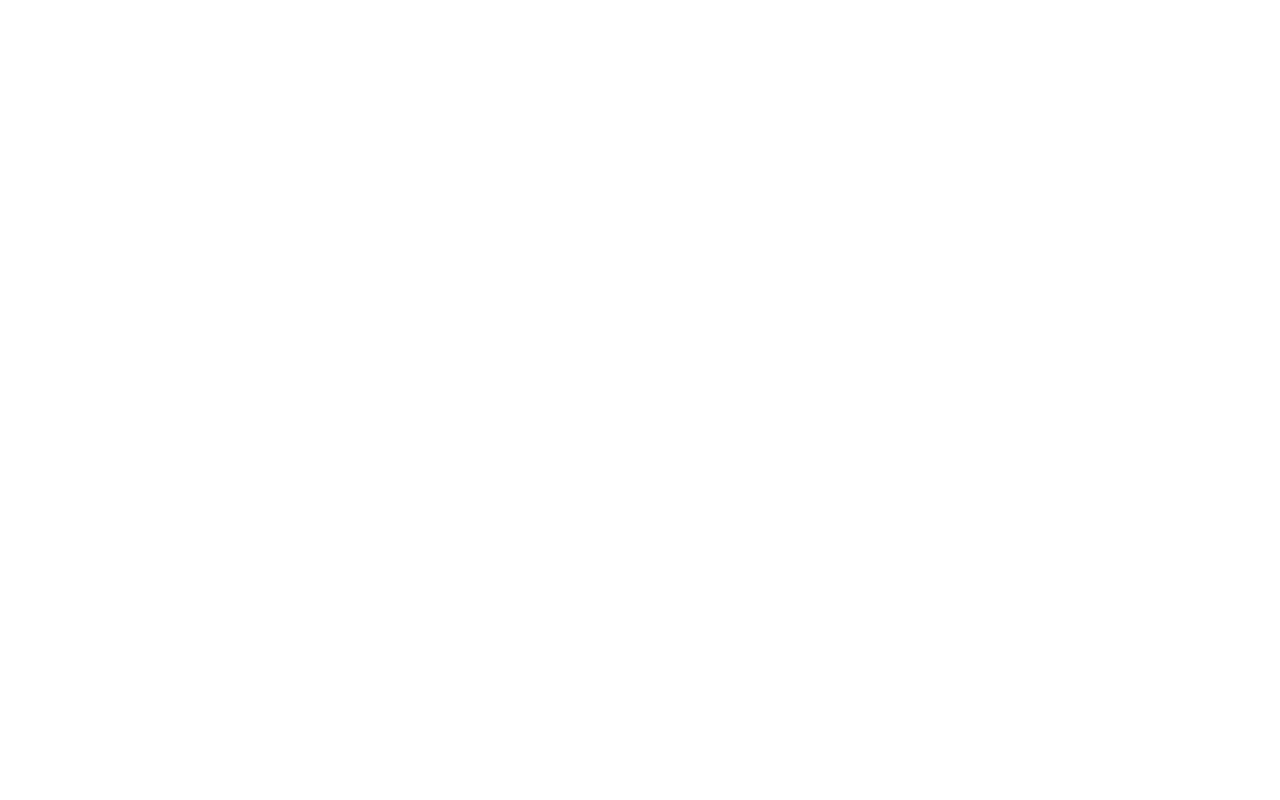
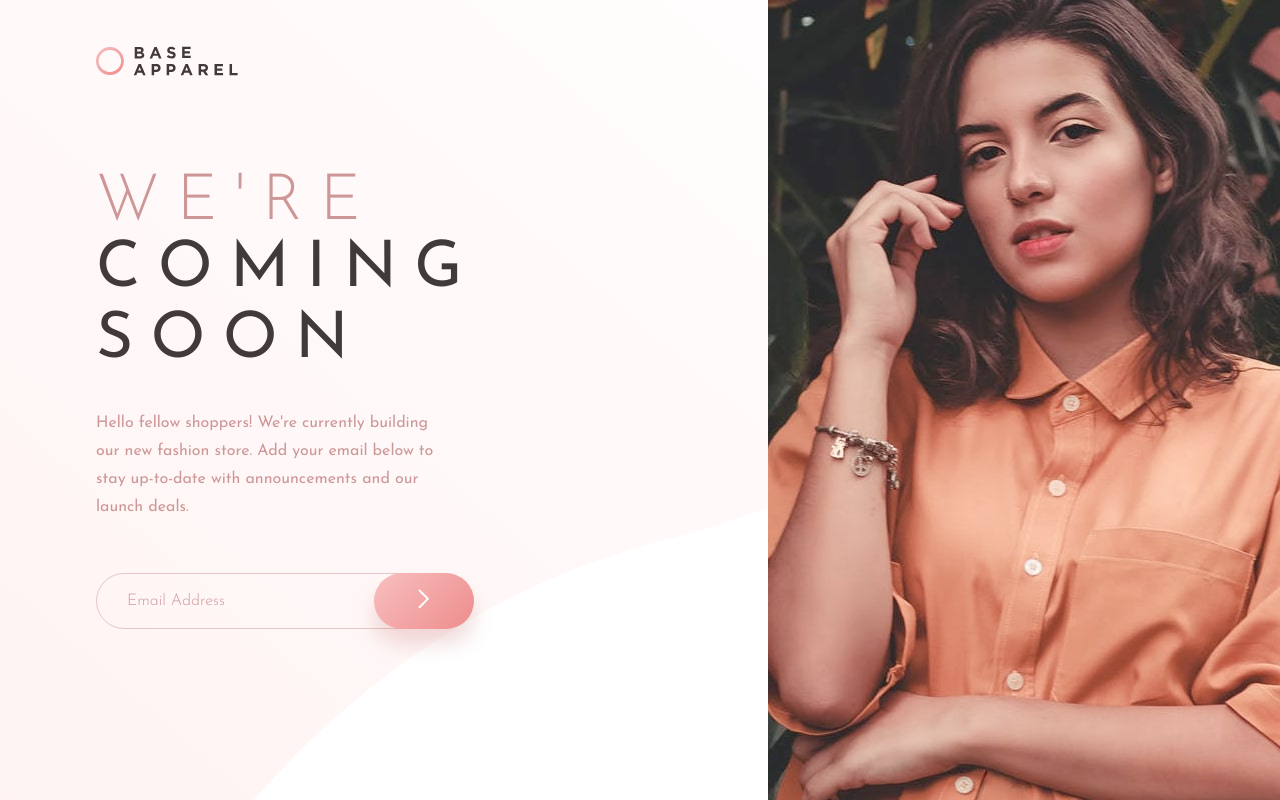
Before and after one commit to rui-calvario/Base-Apparel-Coming-Soon-Page, a website: page index.html in a window 1280 px wide. Drawn offline with Linux system fonts and the light colour scheme.

Commit message:
Layout Changes

```diff
--- a/index.html
+++ b/index.html
@@ -9,5 +9,28 @@
 </head>
 <body>
 
+    <div class="logo-container">
+        <div class="logo">
+            <img src="./images/logo.svg" alt="Base Apparel Logo">
+        </div>
+    </div>
+    <div class="background"></div>
+
+
+    <div class="container">
+
+        <div class="content">
+            <h1 class="pink">WE'RE</h1>
+            <h1 class="black">COMING<br>SOON</h1>
+            <p>Hello fellow shoppers! We're currently building our new fashion store. Add your email below to stay up-to-date with announcements and our launch deals.</p>
+
+            <div class="sign-up">
+                <input type="email" placeholder="Email Address" onfocus="this.placeholder =''" onblur="this.placeholder = 'Email Address'">
+                <button type="button"><img src="./images/icon-arrow.svg" alt="Submit"></button>
+            </div>
+        </div>
+
+    </div>
+
 </body>
 </html>
--- /dev/null
+++ b/scss/_reset.scss
@@ -0,0 +1,6 @@
+* {
+	margin: 0;
+	padding: 0;
+	box-sizing: border-box;
+	font-size: 16px;
+}
--- a/scss/app.scss
+++ b/scss/app.scss
@@ -0,0 +1,199 @@
+//RESET IMPORT
+@import 'reset';
+
+//FONT
+@import url('https://fonts.googleapis.com/css2?family=Josefin+Sans:wght@300;400;600&display=swap');
+
+//COLOURS
+$primary-red: hsl(0, 36%, 70%);
+$primary-soft-red: hsl(0, 93%, 68%);
+$dark-red: hsl(0, 6%, 24%);
+
+//GRADIENTS
+$gradient-1: linear-gradient(135deg, hsl(0, 0%, 100%), hsl(0, 100%, 98%));
+$gradient-2: linear-gradient(135deg, hsl(0, 80%, 86%), hsl(0, 74%, 74%));
+
+//STANDARD
+body {
+	margin: 0 auto;
+	padding: 0;
+	position: relative;
+	height: 100vh;
+	width: 100vw;
+	background: url(../images/bg-pattern-desktop.svg);
+	background-repeat: no-repeat;
+	background-size: cover;
+	z-index: -1;
+}
+
+.background {
+	position: absolute;
+	top: 0;
+	right: 0;
+	width: 40%;
+	height: 100vh;
+	background-image: url(../images/hero-desktop.jpg);
+	background-repeat: no-repeat;
+	background-size: cover;
+	z-index: -1;
+
+	@media screen and (max-width: 700px) {
+		position: relative;
+		width: 100%;
+		background-image: url(../images/hero-mobile.jpg);
+		height: 250px;
+		background-size: contain;
+	}
+}
+
+h1.pink {
+	font-family: 'Josefin Sans', sans-serif;
+	font-size: 4rem;
+	line-height: 64px;
+	font-weight: 300;
+	color: $primary-red;
+	letter-spacing: 1.0825rem;
+}
+
+h1.black {
+	font-family: 'Josefin Sans', sans-serif;
+	font-size: 4rem;
+	line-height: 71px;
+	font-weight: 400;
+	color: $dark-red;
+	letter-spacing: 1.0825rem;
+}
+
+p {
+	font-family: 'Josefin Sans', sans-serif;
+	line-height: 28px;
+	color: $primary-red;
+	padding-right: 12rem;
+	margin: 2rem 0 3rem 0;
+
+	@media screen and (max-width: 1024px) {
+		padding-right: 2rem;
+	}
+}
+
+//CONTENT
+.logo-container {
+	height: 10vh;
+	margin: 0 auto;
+	padding: 0;
+	max-width: 1440px;
+	display: flex;
+	flex-direction: column;
+	justify-content: flex-end;
+
+	@media screen and (max-width: 700px) {
+		flex-direction: row;
+		justify-content: flex-start;
+		align-items: center;
+	}
+}
+.logo {
+	padding-left: 6rem;
+
+	@media screen and (max-width: 850px) {
+		padding-left: 3.5rem;
+	}
+
+	@media screen and (max-width: 700px) {
+		padding-left: 1rem;
+	}
+}
+
+.logo img {
+	width: 12%;
+
+	@media screen and (max-width: 1024px) {
+		width: 15%;
+	}
+
+	@media screen and (max-width: 850px) {
+		width: 18%;
+	}
+
+	@media screen and (max-width: 700px) {
+		width: 90%;
+	}
+}
+
+.container {
+	margin: 0 auto;
+	padding: 0;
+	width: 100%;
+	max-width: 1440px;
+	height: 80vh;
+	z-index: 9999;
+	display: flex;
+	justify-content: flex-start;
+}
+
+.content {
+	width: 50%;
+	height: 100%;
+	display: flex;
+	flex-direction: column;
+	justify-content: center;
+	padding-left: 6rem;
+
+	@media screen and (max-width: 850px) {
+		padding-left: 3.5rem;
+	}
+}
+
+.signup {
+	display: flex;
+	flex-direction: row;
+}
+
+input {
+	width: 65%;
+	height: 56px;
+	padding: 18px 30px;
+	background-color: transparent;
+	border-radius: 30px;
+	border: 1px solid rgba(206, 152, 152, 0.5);
+	font-family: 'Josefin Sans', sans-serif;
+	font-weight: 300;
+	color: $primary-red;
+
+	@media screen and (max-width: 1024px) {
+		width: 85%;
+	}
+}
+
+input:focus {
+	outline: none;
+}
+
+input::placeholder {
+	font-family: 'Josefin Sans', sans-serif;
+	font-weight: 300;
+	color: $primary-red;
+}
+
+button {
+	width: 100px;
+	height: 56px;
+	position: relative;
+	top: 4px;
+	border-radius: 30px;
+	margin-left: -80px;
+	background-image: $gradient-2;
+	border: none;
+	box-shadow: 0px 15px 20px 0px rgba(198, 110, 110, 0.24);
+	cursor: pointer;
+	outline: none;
+	transition: ease-in-out 0.3s;
+}
+
+button:hover {
+	background-image: none;
+	background-color: hsl(0, 80%, 86%);
+	outline: none;
+	box-shadow: 0px 15px 20px 0px rgba(198, 110, 110, 0.6);
+	transition: ease-in-out 0.3s;
+}
```
Also changed, not shown: css/app.css.
